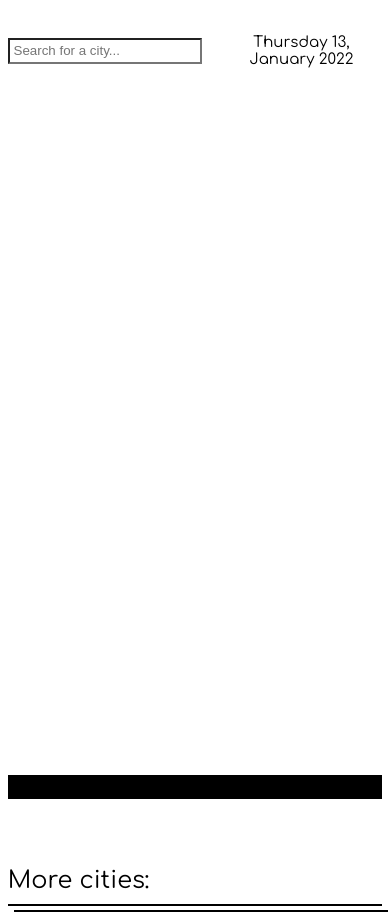
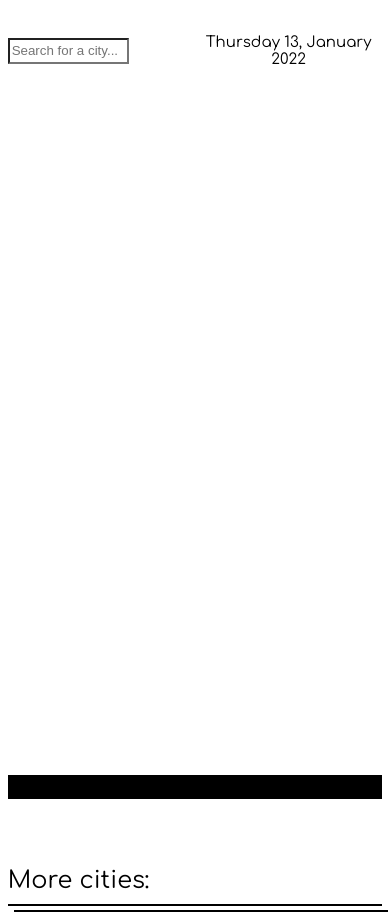
Before and after one commit to xavier290/Weather-app, a plain HTML site: page index.html in a window 390 px wide. Drawn offline with Linux system fonts and the light colour scheme.

Commit message:
bug fixed with the header on mobile devices

```diff
--- a/css/style.css
+++ b/css/style.css
@@ -14,6 +14,7 @@ h1, h2, p {
     width: 100%;
     min-height: 100vh;
     font-family: 'Comfortaa', cursive;
+    display: grid;
 }
 
 .cover-all {
@@ -24,7 +25,8 @@ header {
     width: 100%;
     height: 12vh;
     padding: 2%;
-    display: flex;
+    display: grid;
+    grid-template-columns: 50% 50%;
     align-items: center;
     z-index: 5;
 }
@@ -227,7 +229,6 @@ header .date {
         overflow: hidden;
     }
     header {
-        display: grid;
         grid-template-columns: 60% 20% 20%;
         grid-template-areas: "a b c";
     }
@@ -242,7 +243,6 @@ header .date {
     }
     header .search-box {
         width: 100%;
-        height: 26px;
         grid-area: b;
     }
     header .date {
```
